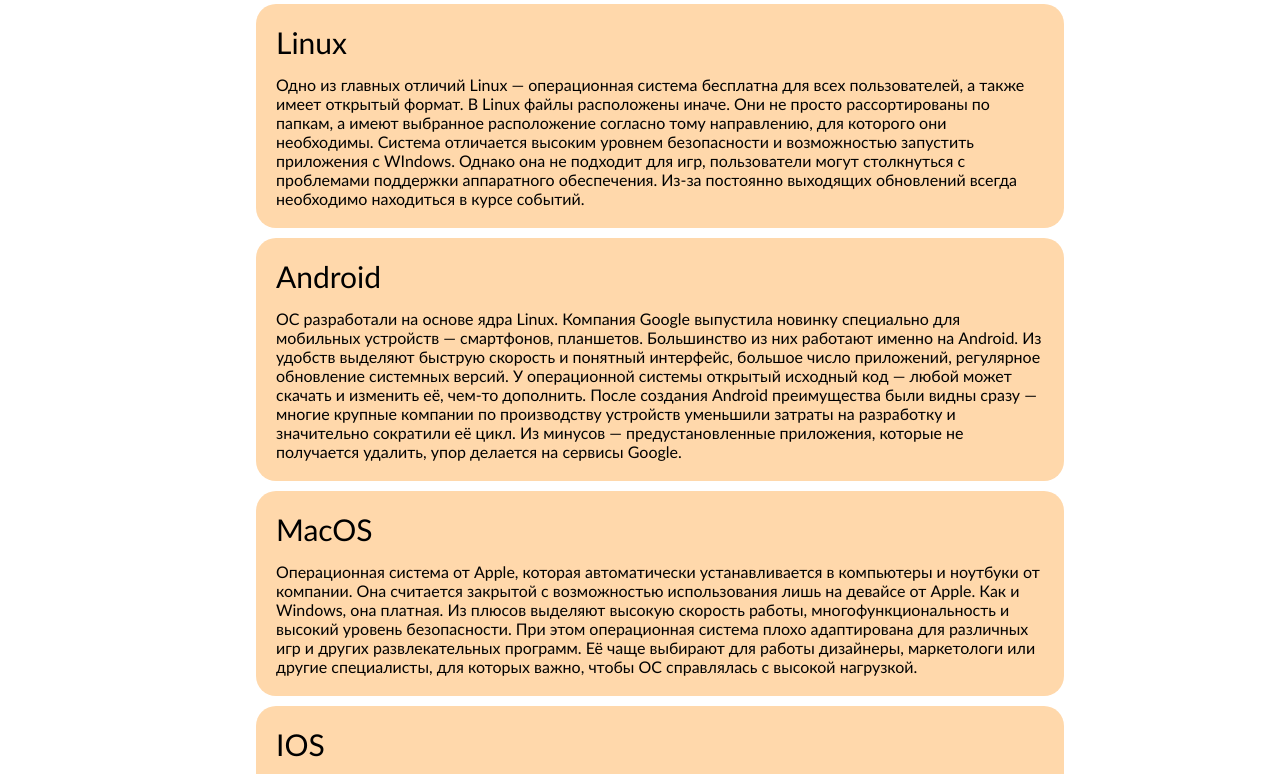
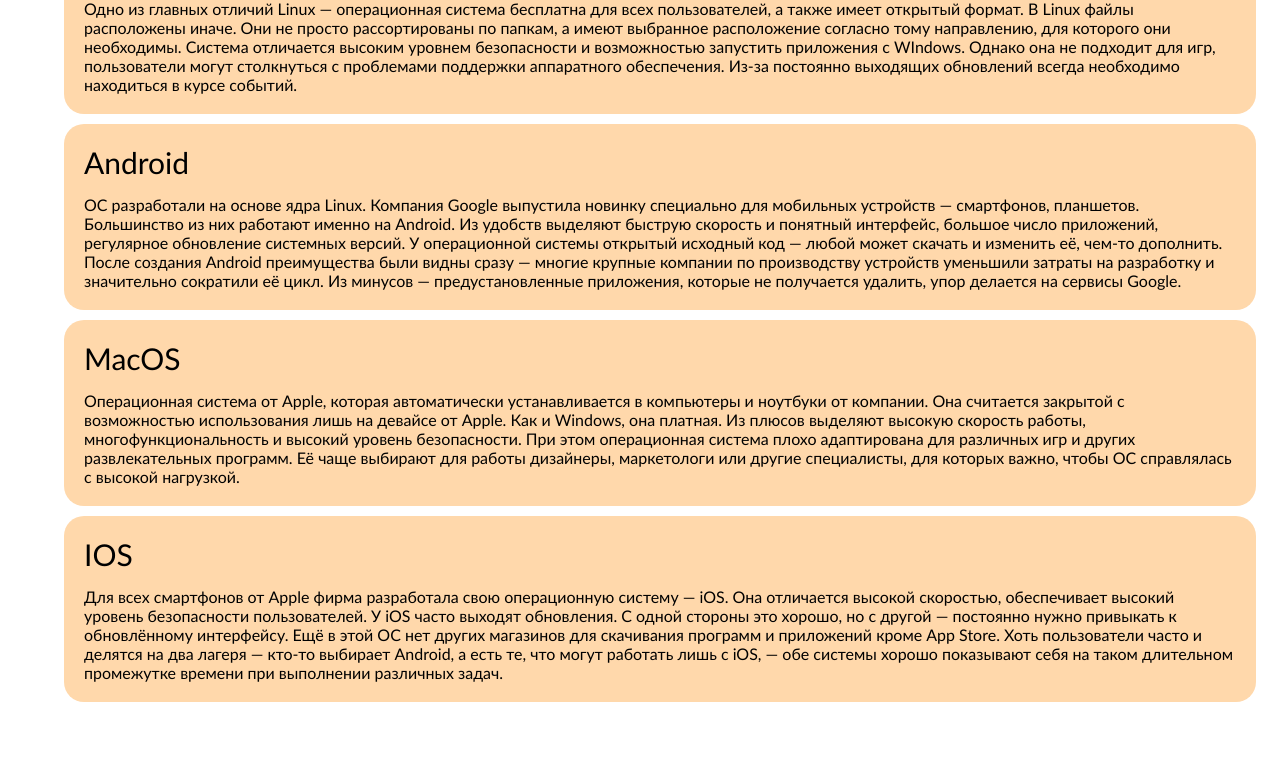
Before and after one commit to nevantain/shcool, a plain HTML site: page index.html in a window 1280 px wide. Shown: the part 750-1524 px from the top of the page. After the commit the page ends 1472 px from the top, so only its background shows below. Drawn offline with Linux system fonts and the light colour scheme.

Commit message:
Add files via upload

```diff
--- a/style.css
+++ b/style.css
@@ -25,14 +25,14 @@
 }
 
 .info {
-    width: 60vw;
+    width: 90vw;
     margin-top: 10px;
     padding: 20px;
     border-radius: 20px;
 }
 
 .card {
-    width: 60vw;
+    width: 90vw;
     margin-top: 10px;
     padding: 20px;
     border-radius: 20px;
```
